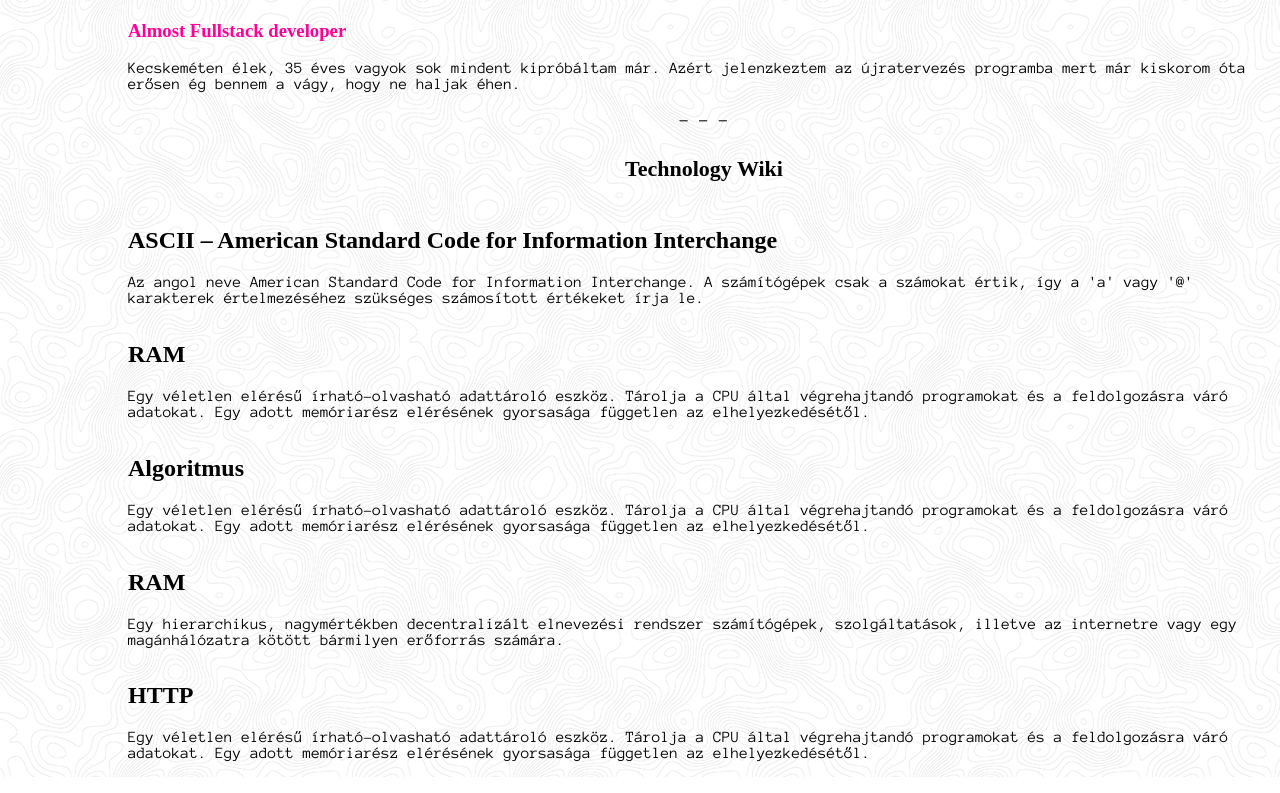
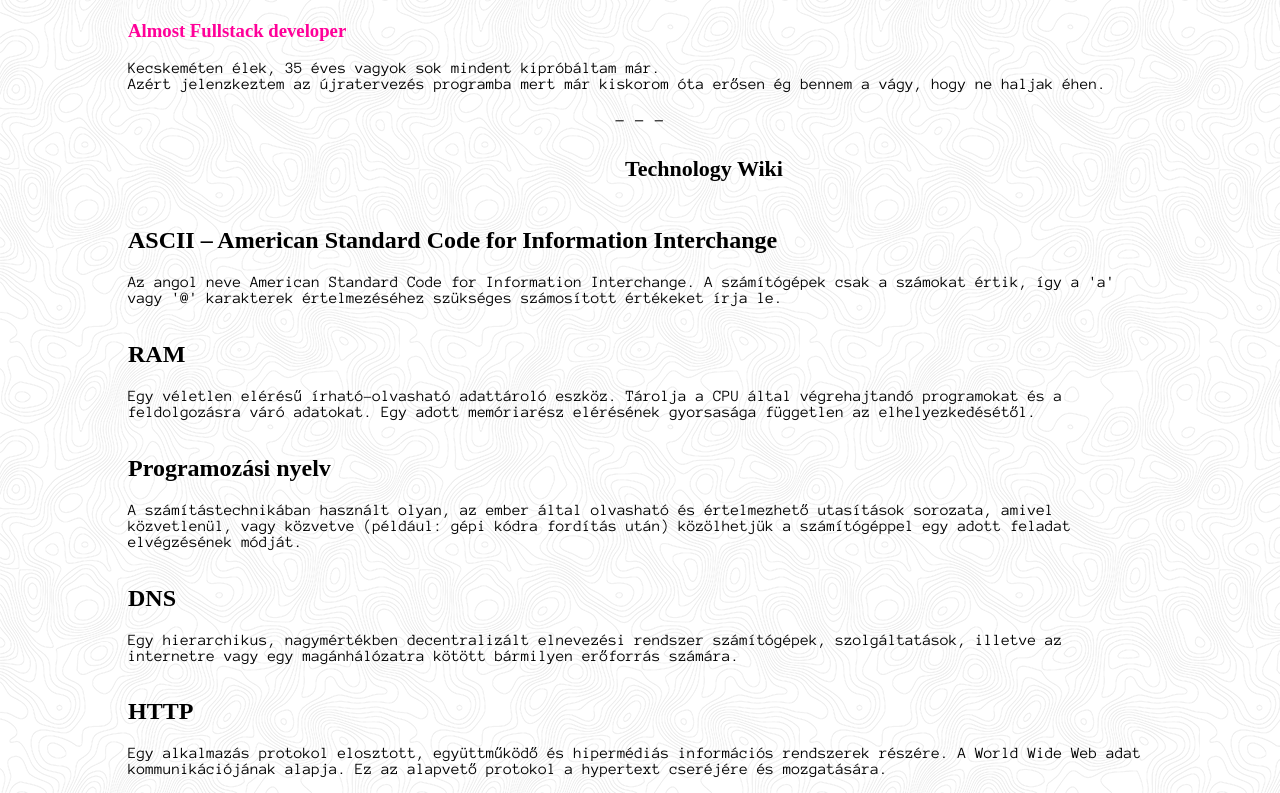
Before and after one commit to ork88/ork88.github.io, a plain HTML site: page index.html in a window 1280 px wide. Shown: the part 158-951 px from the top of the page. Drawn offline with Linux system fonts and the light colour scheme.

Commit message:
szoveg javitas

```diff
--- a/index.html
+++ b/index.html
@@ -27,7 +27,7 @@
 
 
 
-  <p>Kecskeméten élek, 35 éves vagyok sok mindent kipróbáltam már. Azért jelenzkeztem az újratervezés programba mert már kiskorom óta erősen ég bennem a vágy, hogy ne haljak éhen.  </p>
+  <p>Kecskeméten élek, 35 éves vagyok sok mindent kipróbáltam már.<br> Azért jelenzkeztem az újratervezés programba mert már kiskorom óta erősen ég bennem a vágy, hogy ne haljak éhen.  </p>
   <p class="vonal"> - - -</p>
 
   <h1 class="title">
@@ -43,17 +43,17 @@
 <p>Egy véletlen elérésű írható–olvasható adattároló eszköz. Tárolja a
  CPU által végrehajtandó programokat és a feldolgozásra váró adatokat. Egy adott memóriarész elérésének gyorsasága független az elhelyezkedésétől.</p>
 
-<h2>Algoritmus</h2>
+<h2>Programozási nyelv</h2>
 
-<p>Egy véletlen elérésű írható–olvasható adattároló eszköz. Tárolja a
-CPU által végrehajtandó programokat és a feldolgozásra váró adatokat. Egy adott memóriarész elérésének gyorsasága független az elhelyezkedésétől.</p>
+<p>A számítástechnikában használt olyan, az ember által olvasható és értelmezhető
+  utasítások sorozata, amivel közvetlenül, vagy közvetve (például: gépi kódra fordítás után) közölhetjük a számítógéppel egy adott feladat elvégzésének módját.</p>
 
-<h2>RAM</h2>
+<h2>DNS</h2>
 <p>Egy hierarchikus, nagymértékben decentralizált elnevezési rendszer számítógépek, szolgáltatások, illetve az internetre vagy egy magánhálózatra kötött bármilyen erőforrás számára.</p>
 
 <h2>HTTP</h2>
 
-<p>Egy véletlen elérésű írható–olvasható adattároló eszköz. Tárolja a
-CPU által végrehajtandó programokat és a feldolgozásra váró adatokat. Egy adott memóriarész elérésének gyorsasága független az elhelyezkedésétől.</p>
+<p>Egy alkalmazás protokol elosztott, együttműködő és hipermédiás információs rendszerek részére.
+  A World Wide Web adat kommunikációjának alapja. Ez az alapvető protokol a hypertext cseréjére és mozgatására.</p>
 </body>
 </html>
--- a/style2.css
+++ b/style2.css
@@ -27,6 +27,7 @@ h2 {
 p {
     font-family: 'Anonymous Pro', arial;
     margin-left: 10%;
+    margin-right: 10%;
 }
 
 .title { text-align: center;
```
Also changed, not shown: about.html (+2 -3 lines), img/deal.png (deleted), img/money.png (deleted), img/tree.png (deleted).
